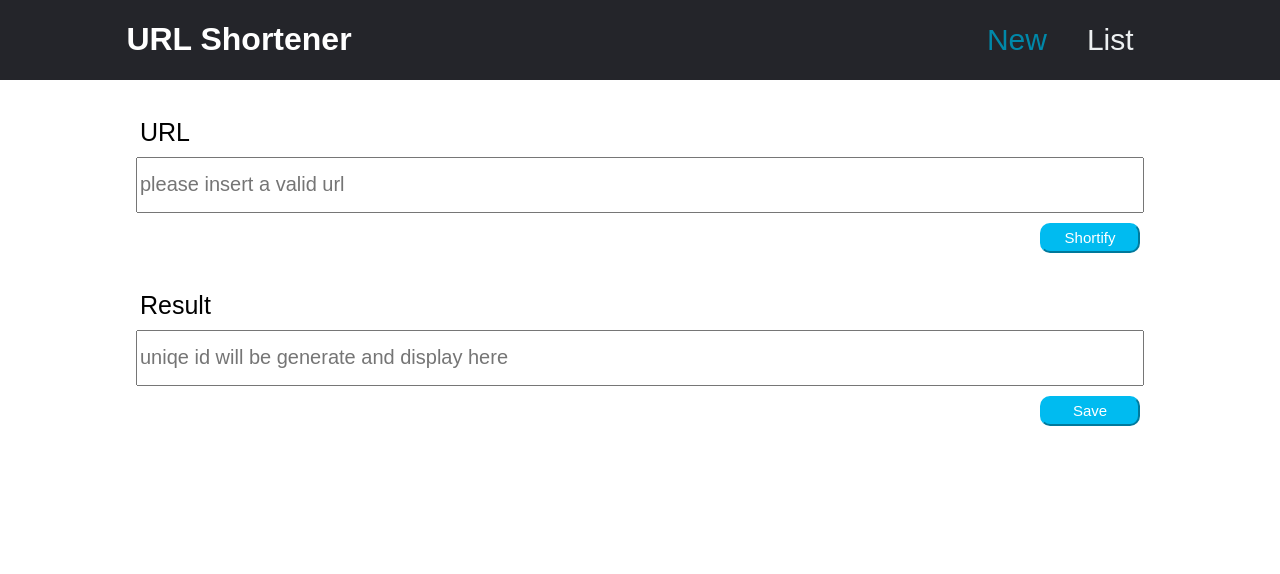
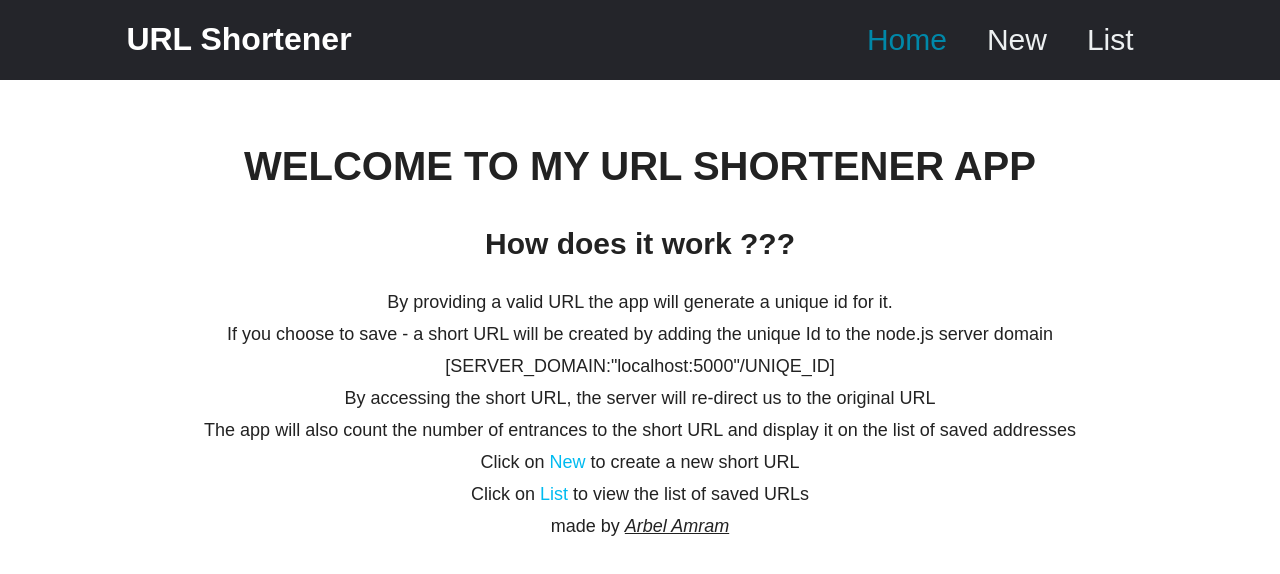
Before and after one commit to ArbelAmram/URL-Shortener, a React (Create React App) app in the folder client/: page / in a window 1280 px wide. Shown: the top 574 px of the page. Built offline with nearby package versions, Linux system fonts and the light colour scheme.

Commit message:
adding Home page

```diff
--- a/client/src/App.js
+++ b/client/src/App.js
@@ -2,6 +2,8 @@ import React from 'react'
 import {  BrowserRouter as Router, Route, Switch  } from 'react-router-dom'
 
 import NavBar from './component/NavBar'
+
+import Home from './pages/Home'
 import New from './pages/New'
 import List from './pages/List'
 
@@ -15,6 +17,9 @@ function App() {
         <div className="content">
           <Switch>
           <Route exact path="/">
+              <Home/>
+          </Route>
+          <Route exact path="/new">
             <New/>
           </Route>
           <Route exact path="/list">
--- a/client/src/component/NavBar.js
+++ b/client/src/component/NavBar.js
@@ -4,11 +4,11 @@ import { Link } from 'react-router-dom'
 import '../style.css'
 
 const NavBar = () => {
-  const [activeBar, setActiveBar] = useState('new')
+  const [activeBar, setActiveBar] = useState('home')
 
   useEffect(() => {
     const data = window.localStorage.getItem('activeBar')
-    data ? setActiveBar(data) : setActiveBar('new')
+    data ? setActiveBar(data) : setActiveBar('home')
   }, []);
 
   useEffect(() => {
@@ -25,6 +25,15 @@ const NavBar = () => {
             <Link
               to='/'
               onClick={()=>{
+                setActiveBar('home')
+              }}
+              className={activeBar === 'home' ? 'active' : ''}
+            >Home</Link>
+          </li>
+          <li>
+            <Link
+              to='/new'
+              onClick={()=>{
                 setActiveBar('new')
               }}
               className={activeBar === 'new' ? 'active' : ''}
@@ -37,7 +46,8 @@ const NavBar = () => {
                 setActiveBar('list')
               }}
               className={activeBar === 'list' ? 'active' : ''}
-              >List</Link></li>
+            >List</Link>
+          </li>
           </ul>
         </nav>
       </header>
--- /dev/null
+++ b/client/src/pages/Home.js
@@ -0,0 +1,21 @@
+import React from 'react'
+
+const Home = () => {
+  return (
+    <div className='intro'>
+        <h1>Welcome to my URL Shortener App</h1>
+        <h2>How does it work ???</h2>
+        <p>By providing a valid URL the app will generate a unique id for it.<br />
+            If you choose to save - a short URL will be created by adding the unique Id to the node.js server domain<br />
+            [SERVER_DOMAIN:"localhost:5000"/UNIQE_ID]<br />
+            By accessing the short URL, the server will re-direct us to the original URL<br />
+            The app will also count the number of entrances to the short URL and display it on the list of saved addresses<br />
+            Click on <span style={{ color: '#00bbf0'}}>New</span> to create a new short URL<br />
+            Click on <span style={{ color: '#00bbf0'}}>List</span> to view the list of saved URLs<br />
+            made by <span style={{ fontStyle: 'oblique', textDecoration: 'underline'}}>Arbel Amram</span>
+        </p>
+    </div>
+  );
+}
+
+export default Home
--- a/client/src/pages/List.js
+++ b/client/src/pages/List.js
@@ -14,6 +14,12 @@ const List = () => {
     });
   }, [])
 
+  useEffect(() => {
+    axios.get(`${API}/read`).then((response) => {
+      setUrlList(response.data);
+    });
+  }, [urlList])
+
   function DateAnalysis(dateObject) {
       let date = JSON.stringify(dateObject)
 
@@ -21,6 +27,7 @@ const List = () => {
       let month = date.slice(6,8)
       let day = date.slice(9,11)
       let newMonth
+
       switch (month) {
         case "01":
           newMonth = "Jan";
@@ -67,6 +74,7 @@ const List = () => {
 
   const deleteItem = (id) => {
     axios.delete(`${API}/delete/${id}`)
+
   }
 
   return (
@@ -87,7 +95,7 @@ const List = () => {
               return (<tr className="item" key={key}>
                         <td><time>{DateAnalysis(val.date)}</time></td>
                         <td><a href={val.originalUrl} className='url_link'>{val.originalUrl}</a></td>
-                        <td><a href="/#" className='shortUrl'>{"http://localhost:5000/" + val.shortUrl}</a></td>
+                        <td><a href={"http://localhost:5000/" + val.shortUrl} className='shortUrl'>{"http://localhost:5000/" + val.shortUrl}</a></td>
                         <td><h3>{val.clicks}</h3></td>
                         <td><button onClick={() => deleteItem(val._id)}>Delete</button></td>
                     </tr>);
--- a/client/src/pages/New.js
+++ b/client/src/pages/New.js
@@ -11,8 +11,8 @@ const New = () => {
     const API = 'http://localhost:5000'
 
     const generateUrl = async () => {
-        alert("hello")
         console.log("originalUrl:" + originalUrl)
+        console.log("urlId:" + urlId)
 
         var response = ''
 
@@ -20,17 +20,17 @@ const New = () => {
             response = await axios.post(`${API}/generate`, { originalUrl: originalUrl });
         } else return
 
-        if(response.data !== 'false' && undefined) {
+        if(response.data) {
             setUrlId(response.data)
-            setMessage('success')
+            setMessage('A url Id has created successfully')
         } else {
-            setMessage('failed')
+            setMessage('Failed to generate a url Id - make sure you entered a valid URL')
         }
     }
 
 
     const addToTable = () => {
-        if(urlId !== '' || 'false' || false || undefined) {
+        if(urlId) {
             axios.post(`${API}/insert`, {
                 originalUrl: originalUrl,
                 shortUrl: urlId
@@ -52,7 +52,7 @@ const New = () => {
                     type='text'
                     value={originalUrl}
                     onChange={e => setOriginalUrl(e.target.value)}
-                    placeholder='please insert a valid url'
+                    placeholder='Please insert a valid url'
                 />
                 <button onClick={() => generateUrl()}>Shortify</button>
             </div>
@@ -62,10 +62,10 @@ const New = () => {
                     type='text'
                     id='urlId'
                     value={urlId}
-                    placeholder='uniqe id will be generate and display here'
+                    placeholder='A unique id will be generate and display here'
                     readOnly
                 />
-                <button onClick={() => addToTable}>Save</button>
+                <button onClick={() => addToTable()}>Save to Database</button>
             </div>
             <div className={message ? 'message' : ''}>
                 {message ? <h3>{message}</h3> : <></>}
--- a/client/src/style.css
+++ b/client/src/style.css
@@ -55,6 +55,47 @@ li, a {
 }
 
 
+/* Home */
+.intro {
+  margin-top: 50px;
+}
+
+.intro h1{
+  color: #222222;
+  font-family: 'Raleway',sans-serif;
+  font-size: 40px;
+  font-weight: 800;
+  line-height: 72px;
+  margin: 0 0 24px;
+  text-align: center;
+  text-transform: uppercase;
+}
+
+
+.intro h2{
+  color: #222222;
+  font-family: 'Raleway',sans-serif;
+  font-size: 30px;
+  font-weight: 800;
+  line-height: 36px;
+  margin: 0 0 24px;
+  text-align: center;
+}
+
+
+.intro p{
+  color: #222222;
+  font-family: 'Raleway',sans-serif;
+  font-size: 18px;
+  font-weight: 500;
+  line-height: 32px;
+  margin: 0 0 24px;
+}
+
+
+
+
+
 /* New */
 
 input {
@@ -72,7 +113,7 @@ button {
   border-radius: 10px 10px 10px 10px;
   border-color: #00bbf0;
   width: 100px;
-  height: 30px;
+  min-height: 30px;
   align-self: end;
   font-size: 15px;
 }
@@ -131,6 +172,8 @@ table th {
   padding-top: 12px;
   padding-bottom: 12px;
   text-align: center;
+  white-space: nowrap;
+  overflow: hidden;
   background-color: #a8b3af;
   color: white;
 }
@@ -143,8 +186,8 @@ table th {
 .message{
   align-items: center;
   color: #153575;
-  background: #d6ddff;
-  border: 1px solid #424b7c;
+  /* background: #d6ddff;
+  border: 1px solid #424b7c; */
   width: fit-content;
   margin-left: auto;
   margin-right: auto;
```
Lines whose indentation alone changed are shown as unchanged.
